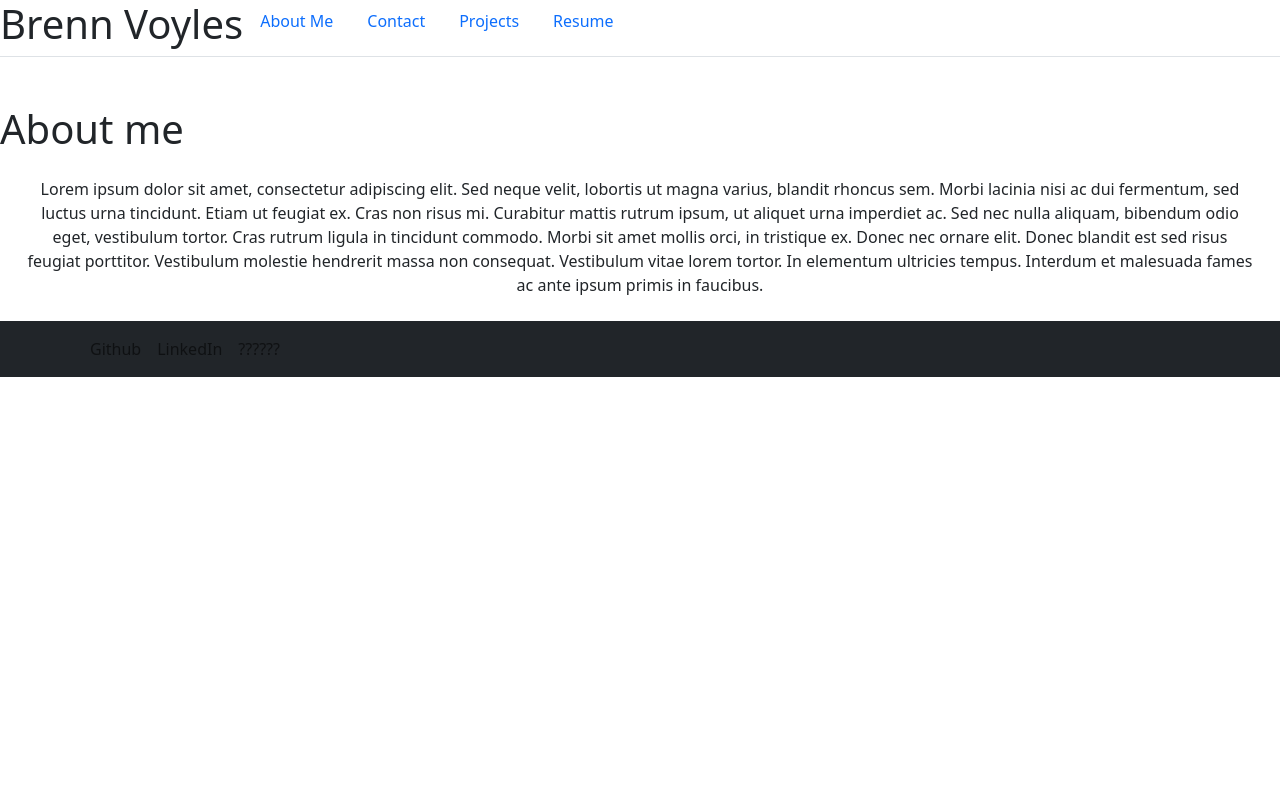
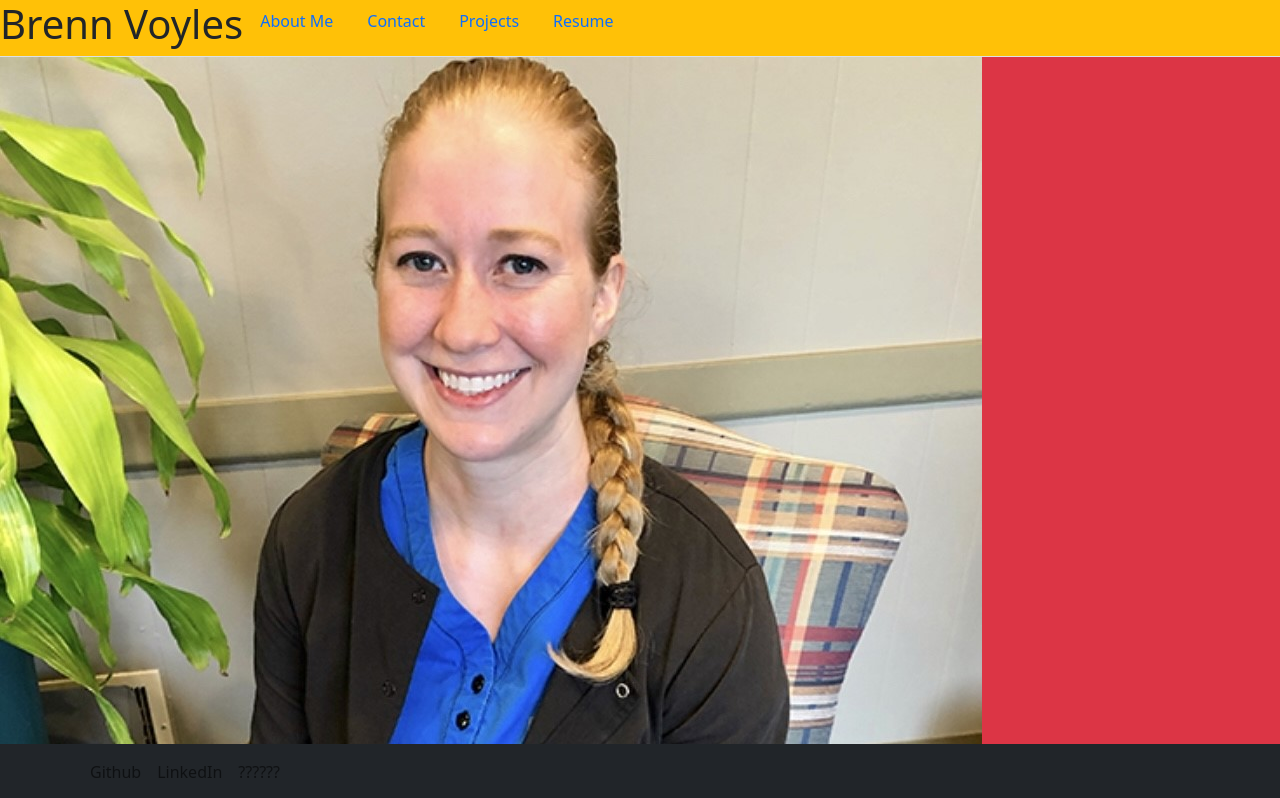
Before and after one commit to brennaveir/react-portfolio, a React (Create React App) app: page / in a window 1280 px wide. Shown: the top 798 px of the page. Built offline with nearby package versions, Linux system fonts and the light colour scheme.

Commit message:
added profile pic

```diff
--- a/src/components/Footer.js
+++ b/src/components/Footer.js
@@ -6,7 +6,7 @@ import Navbar from 'react-bootstrap/Navbar';
 function Footer() {
     return (
         <footer>
-            <Navbar className="text-center" bg="dark" variant="light">
+            <Navbar className="text-center" bg="dark" variant="light" fixed="bottom">
                 <Container>
                  <Nav className="footer">
                         <Nav.Link href="https://github.com/brennaveir">Github</Nav.Link>
--- a/src/components/NavTabs.js
+++ b/src/components/NavTabs.js
@@ -3,7 +3,7 @@ import React from 'react';
 function NavTabs({ currentPage, handlePageChange }) {
   return (
 
-    <ul className="nav nav-tabs">
+    <ul className="nav nav-tabs bg-warning">
       <h1>Brenn Voyles</h1>
       <li className="nav-item">
         <a
--- a/src/components/pages/AboutMe.js
+++ b/src/components/pages/AboutMe.js
@@ -2,7 +2,8 @@ import React from 'react';
 
 export default function AboutMe() {
   return (
-    <div>
+    <div className="bg-danger">
+    <img src="./porfolio-pic2.jpg"></img>
       <h1 className="mt-5 ">About me</h1>
       <p className="m-4 text-center">
         Lorem ipsum dolor sit amet, consectetur adipiscing elit. Sed neque
```
Also changed, not shown: public/porfolio-pic2.jpg (added).
